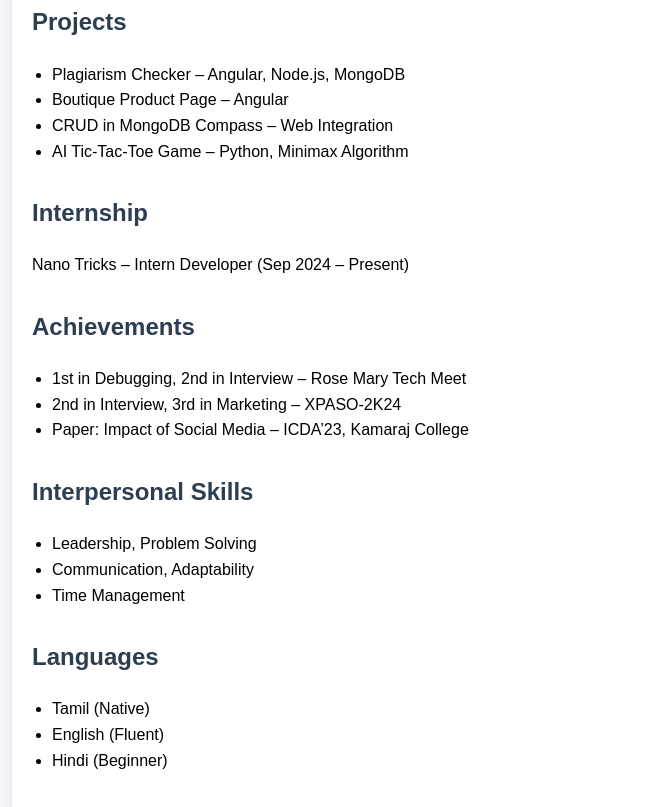
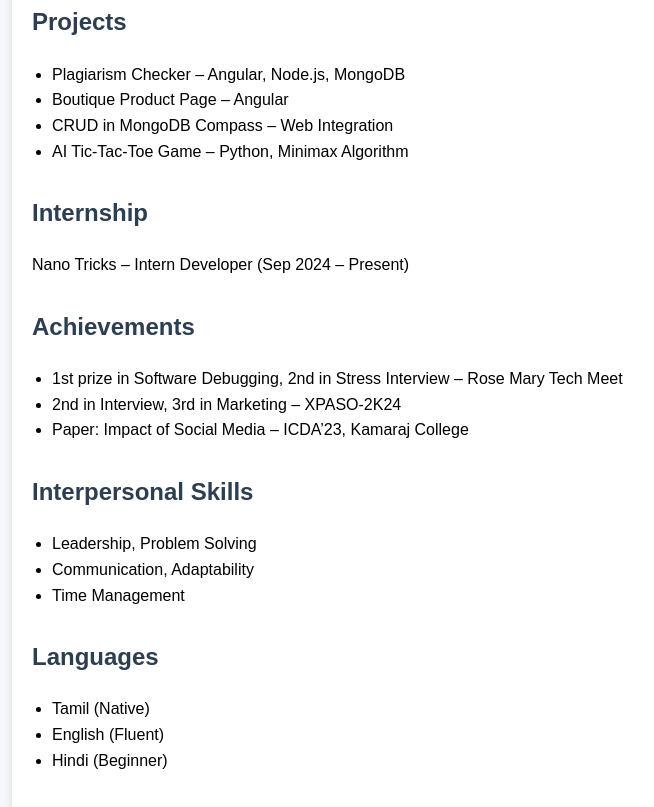
Before and after one commit to poornima1siva/my-portfolio, a plain HTML site: page index.html in a window 1280 px wide. Shown: the part 970-1777 px from the top of the page, without its empty margins (128-782 px from the left). Drawn offline with Linux system fonts and the light colour scheme.

Commit message:
index.html

```diff
--- a/index.html
+++ b/index.html
@@ -97,7 +97,7 @@
     <div class="section">
       <h2>Achievements</h2>
       <ul>
-        <li>1st in Debugging, 2nd in Interview – Rose Mary Tech Meet</li>
+        <li>1st prize in Software Debugging, 2nd in Stress Interview – Rose Mary Tech Meet</li>
         <li>2nd in Interview, 3rd in Marketing – XPASO-2K24</li>
         <li>Paper: Impact of Social Media – ICDA’23, Kamaraj College</li>
       </ul>
```
